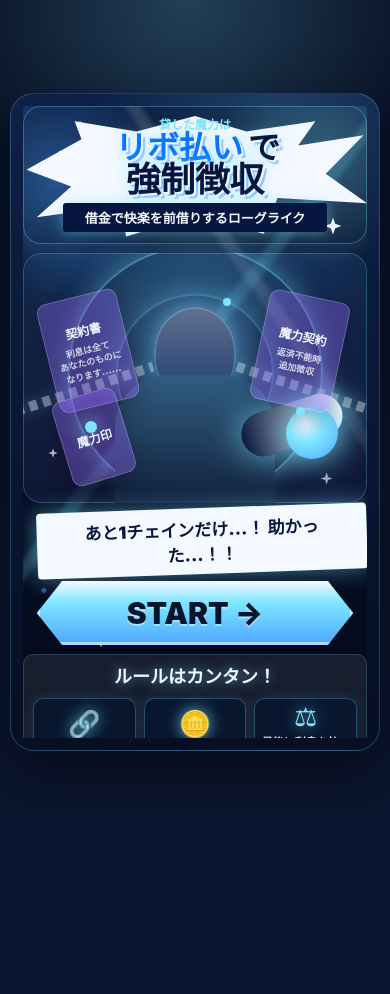
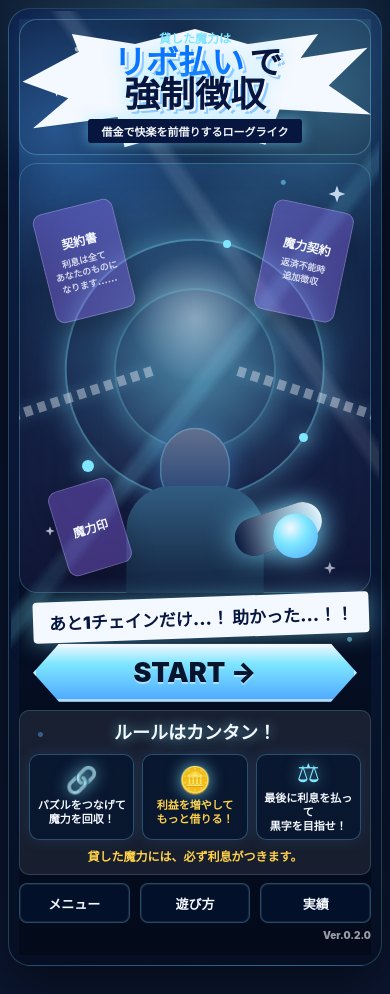
Before and after one commit to yukiyasu-macky/minigame004, a React (Vite) app: page / in a window 390 px wide. Before the commit the page ends 844 px from the top, so only its background shows below. Built offline with nearby package versions, Linux system fonts and the light colour scheme.

Commit message:
Fix mobile real device screen overflow

```diff
--- a/src/App.css
+++ b/src/App.css
@@ -3545,3 +3545,241 @@ button {
     min-height: 62px;
   }
 }
+
+@media (max-width: 600px) {
+  html,
+  body,
+  #root {
+    height: auto;
+    min-height: 100%;
+    overflow-y: auto;
+  }
+
+  .app {
+    min-height: 100svh;
+    min-height: 100dvh;
+    align-items: flex-start;
+    padding: 8px 8px max(28px, env(safe-area-inset-bottom));
+    overflow-y: auto;
+  }
+
+  .phone {
+    width: min(100%, 520px);
+    min-height: calc(100svh - 18px);
+    min-height: calc(100dvh - 18px);
+    max-height: none;
+    aspect-ratio: auto;
+    overflow: visible;
+    padding: 10px;
+    border-radius: 22px;
+  }
+
+  .homeScreen,
+  .menuScreen,
+  .characterScreen,
+  .mapScreen,
+  .battleScreen,
+  .rewardScreen,
+  .interimScreen,
+  .finalContractScreen,
+  .settlementScreen,
+  .resultScreen,
+  .overlayScreen {
+    height: auto;
+    min-height: calc(100svh - 44px);
+    min-height: calc(100dvh - 44px);
+    overflow: visible;
+  }
+
+  .homeScreen {
+    grid-template-rows: auto 430px auto auto auto;
+    gap: 8px;
+  }
+
+  .comicLogo {
+    min-height: 118px;
+    padding: 10px 8px 12px;
+  }
+
+  .comicLogo strong {
+    font-size: clamp(28px, 8.4vw, 38px);
+  }
+
+  .comicLogo em {
+    padding: 4px 14px;
+    font-size: 11px;
+  }
+
+  .heroVisual {
+    min-height: 0;
+  }
+
+  .greedFigure {
+    transform: translateX(-50%) scale(0.86);
+    transform-origin: 50% 100%;
+  }
+
+  .startButton {
+    min-height: 58px;
+    font-size: 27px;
+  }
+
+  .ruleCards div {
+    min-height: 66px;
+  }
+
+  .titleFooter {
+    padding-bottom: max(14px, env(safe-area-inset-bottom));
+  }
+
+  .characterScreen {
+    grid-template-rows: auto 278px auto auto auto;
+    gap: 8px;
+  }
+
+  .selectHeader h1 {
+    font-size: 30px;
+  }
+
+  .characterDetail {
+    min-height: 300px;
+    grid-template-columns: 0.82fr 1.18fr;
+  }
+
+  .detailText {
+    gap: 7px;
+  }
+
+  .decideButton {
+    flex-shrink: 0;
+    min-height: 56px;
+  }
+
+  .selectFooter {
+    padding-bottom: max(12px, env(safe-area-inset-bottom));
+  }
+
+  .mapScreen {
+    grid-template-rows: auto 620px auto;
+    gap: 10px;
+    padding-bottom: max(16px, env(safe-area-inset-bottom));
+  }
+
+  .mapHeader {
+    min-height: 98px;
+  }
+
+  .mapStateCard {
+    padding: 8px;
+  }
+
+  .mapStateCard.final strong {
+    font-size: 30px;
+  }
+
+  .mapStateCard.overdrive strong {
+    font-size: 28px;
+  }
+
+  .mapRail {
+    margin: 0 26px;
+    padding: 8px 0 14px;
+  }
+
+  .nodeSigil {
+    width: 58px;
+    height: 58px;
+    font-size: 24px;
+  }
+
+  .mapNode.boss .nodeSigil {
+    width: 66px;
+    height: 66px;
+  }
+
+  .mapTemptation {
+    bottom: calc(96px + env(safe-area-inset-bottom));
+  }
+
+  .mapNodeSheet {
+    padding-bottom: max(12px, env(safe-area-inset-bottom));
+  }
+
+  .battleScreen {
+    grid-template-rows: 76px 52px minmax(252px, auto) 58px;
+    gap: 8px;
+    padding-bottom: max(8px, env(safe-area-inset-bottom));
+  }
+
+  .board {
+    width: min(100%, 252px);
+  }
+
+  .battleFooter {
+    min-height: 58px;
+  }
+
+  .contractShelf {
+    padding-bottom: max(8px, env(safe-area-inset-bottom));
+  }
+
+  .rewardScreen {
+    grid-template-rows: auto auto minmax(360px, auto) auto auto auto auto;
+    padding-bottom: max(14px, env(safe-area-inset-bottom));
+  }
+
+  .rewardCards {
+    min-height: 360px;
+  }
+
+  .interimScreen {
+    grid-template-rows: auto auto auto auto auto;
+    gap: 10px;
+    padding: 10px 8px max(16px, env(safe-area-inset-bottom));
+  }
+
+  .interimHero {
+    min-height: 140px;
+  }
+
+  .interimHero h2 {
+    font-size: 34px;
+  }
+
+  .interimLedger {
+    min-height: 280px;
+  }
+
+  .interimDebt {
+    min-height: 120px;
+  }
+
+  .interimActions button {
+    min-height: 58px;
+  }
+
+  .finalContractScreen {
+    grid-template-rows: auto auto minmax(260px, auto) auto;
+    padding-bottom: max(16px, env(safe-area-inset-bottom));
+  }
+
+  .settlementScreen {
+    width: 100%;
+    height: auto;
+    grid-template-rows: auto auto auto auto auto;
+    transform: none;
+    padding-bottom: max(16px, env(safe-area-inset-bottom));
+  }
+
+  .resultScreen {
+    width: 100%;
+    height: auto;
+    grid-template-rows: auto auto auto auto auto auto auto;
+    transform: none;
+    padding-bottom: max(16px, env(safe-area-inset-bottom));
+  }
+
+  .resultTitle h2 {
+    font-size: 52px;
+  }
+}
```
